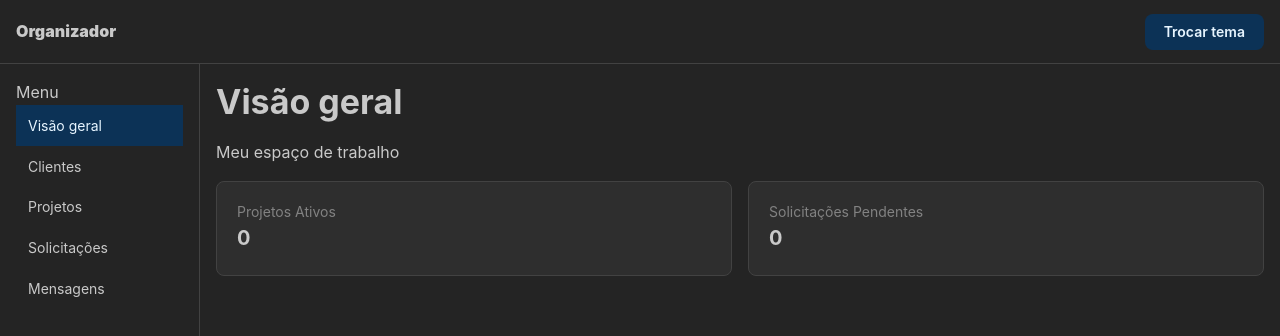
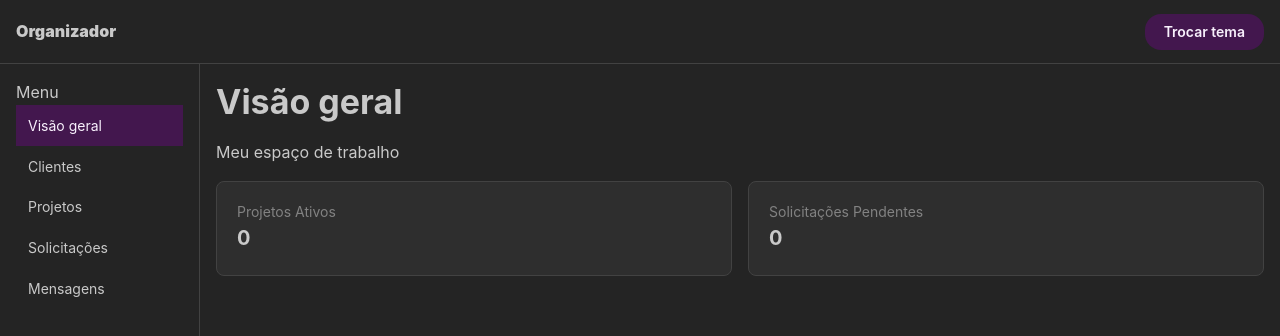
Before and after one commit to Dani-Proposta/Micro-Saas-Site_Funilador, a React (Vite) app in the folder web/: page / in a window 1280 px wide. Shown: the top 336 px of the page. Built offline with nearby package versions, Linux system fonts and the light colour scheme.

Commit message:
feat: sistema do theme criado para cor principal

```diff
--- a/web/src/main.tsx
+++ b/web/src/main.tsx
@@ -2,12 +2,17 @@ import { StrictMode } from 'react'
 import { createRoot } from 'react-dom/client'
 import { MantineProvider } from '@mantine/core';
 import '@mantine/core/styles.css';
+import { theme } from './theme';
 import App from './App.tsx'
 
 createRoot(document.getElementById('root')!).render(
   <StrictMode>
-    <MantineProvider defaultColorScheme="dark">
+    <MantineProvider
+    theme={theme}
+    defaultColorScheme="dark">
+
       <App />
+
     </MantineProvider>
   </StrictMode>,
 )
--- /dev/null
+++ b/web/src/theme.ts
@@ -0,0 +1,6 @@
+import { createTheme, MantineProvider } from '@mantine/core';
+
+export const theme = createTheme({
+    primaryColor: "grape",
+    defaultRadius: "lg",
+});
```
